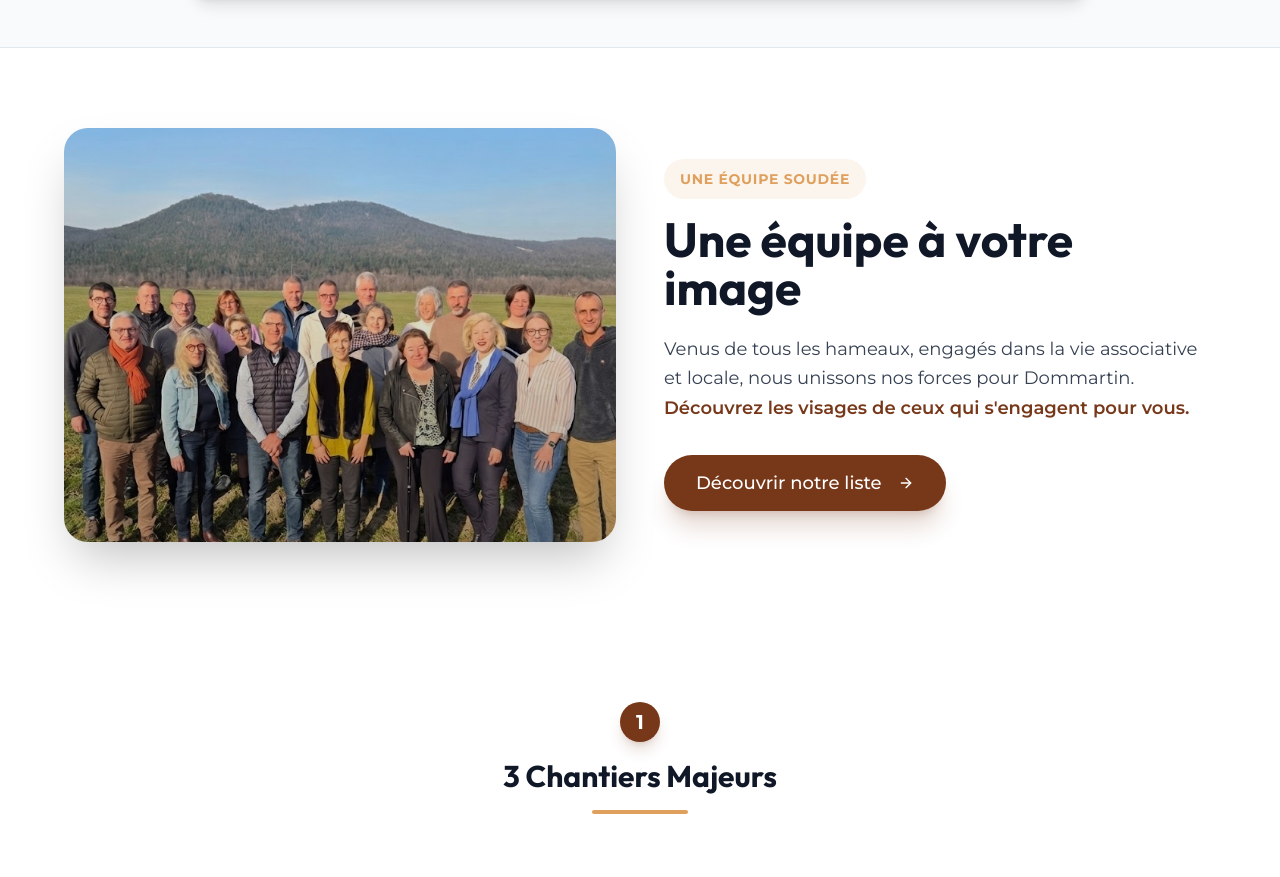
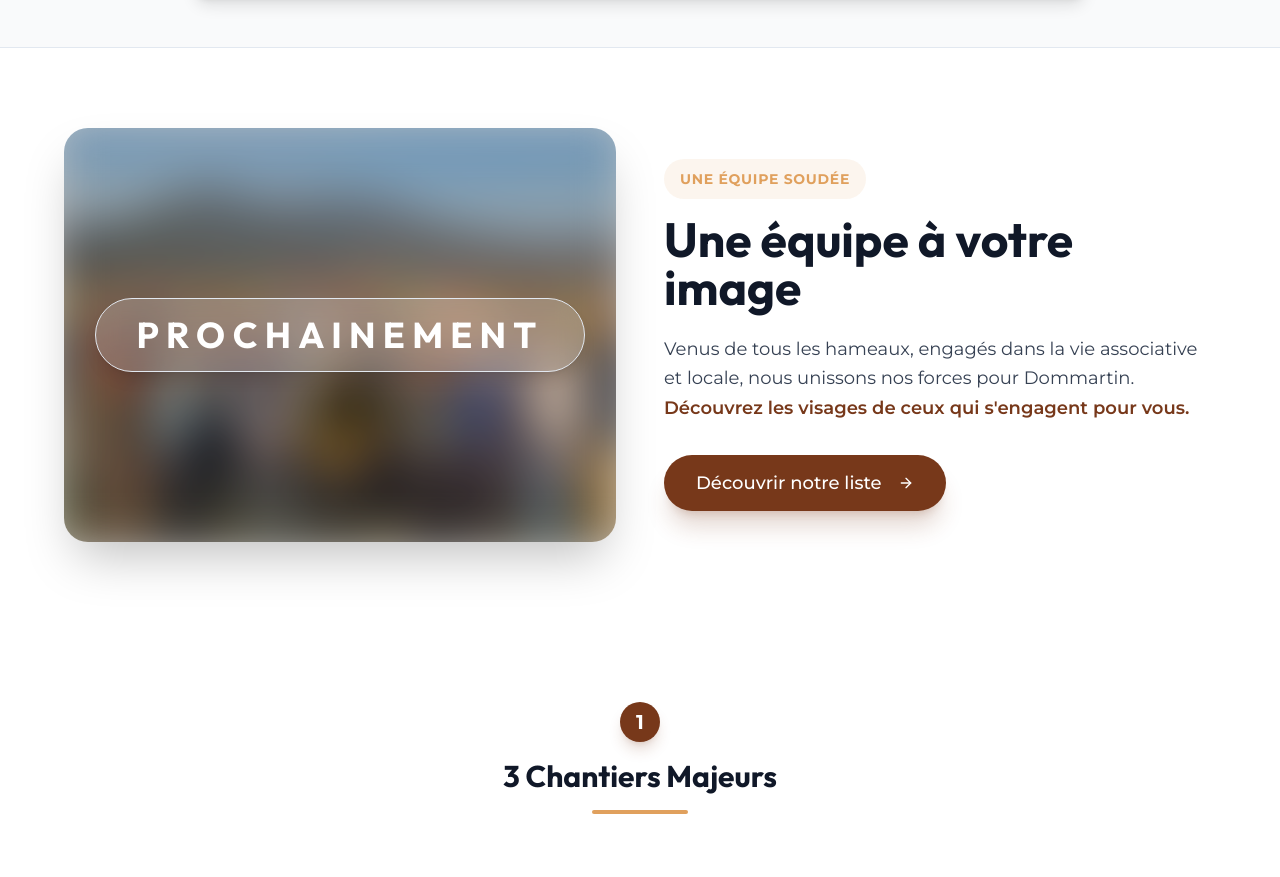
Before and after one commit to LenaGonzalezBreton/web_dommartin, a Next.js app: page / in a window 1280 px wide. Shown: the part 1585-2462 px from the top of the page. Built offline with nearby package versions, Linux system fonts and the light colour scheme.

Commit message:
feat: blur team image and add modern 'Prochainement' overlay

```diff
--- a/app/page.tsx
+++ b/app/page.tsx
@@ -133,14 +133,19 @@ export default function Home() {
             <section className="py-20 bg-white">
                 <div className="container mx-auto px-4">
                     <div className="max-w-6xl mx-auto grid md:grid-cols-2 gap-12 items-center">
-                        <div className="order-2 md:order-1 relative aspect-video md:aspect-[4/3] rounded-3xl overflow-hidden shadow-2xl">
+                        <div className="order-2 md:order-1 relative aspect-video md:aspect-[4/3] rounded-3xl overflow-hidden shadow-2xl group">
                             <Image
                                 src="/equipe-groupe.jpg"
                                 alt="Équipe Dommartin avec Vous"
                                 fill
-                                className="object-cover"
+                                className="object-cover blur-xl scale-105"
                             />
-                            <div className="absolute inset-0 bg-gradient-to-t from-black/50 to-transparent opacity-60" />
+                            <div className="absolute inset-0 bg-black/20" />
+                            <div className="absolute inset-0 flex items-center justify-center z-10">
+                                <span className="bg-white/20 backdrop-blur-md border border-white/30 text-white text-2xl md:text-4xl font-bold font-heading uppercase tracking-[0.2em] px-10 py-4 rounded-full shadow-lg">
+                                    Prochainement
+                                </span>
+                            </div>
                         </div>
                         <div className="order-1 md:order-2">
                             <div className="inline-block bg-accent/10 px-4 py-2 rounded-full mb-4">
```
